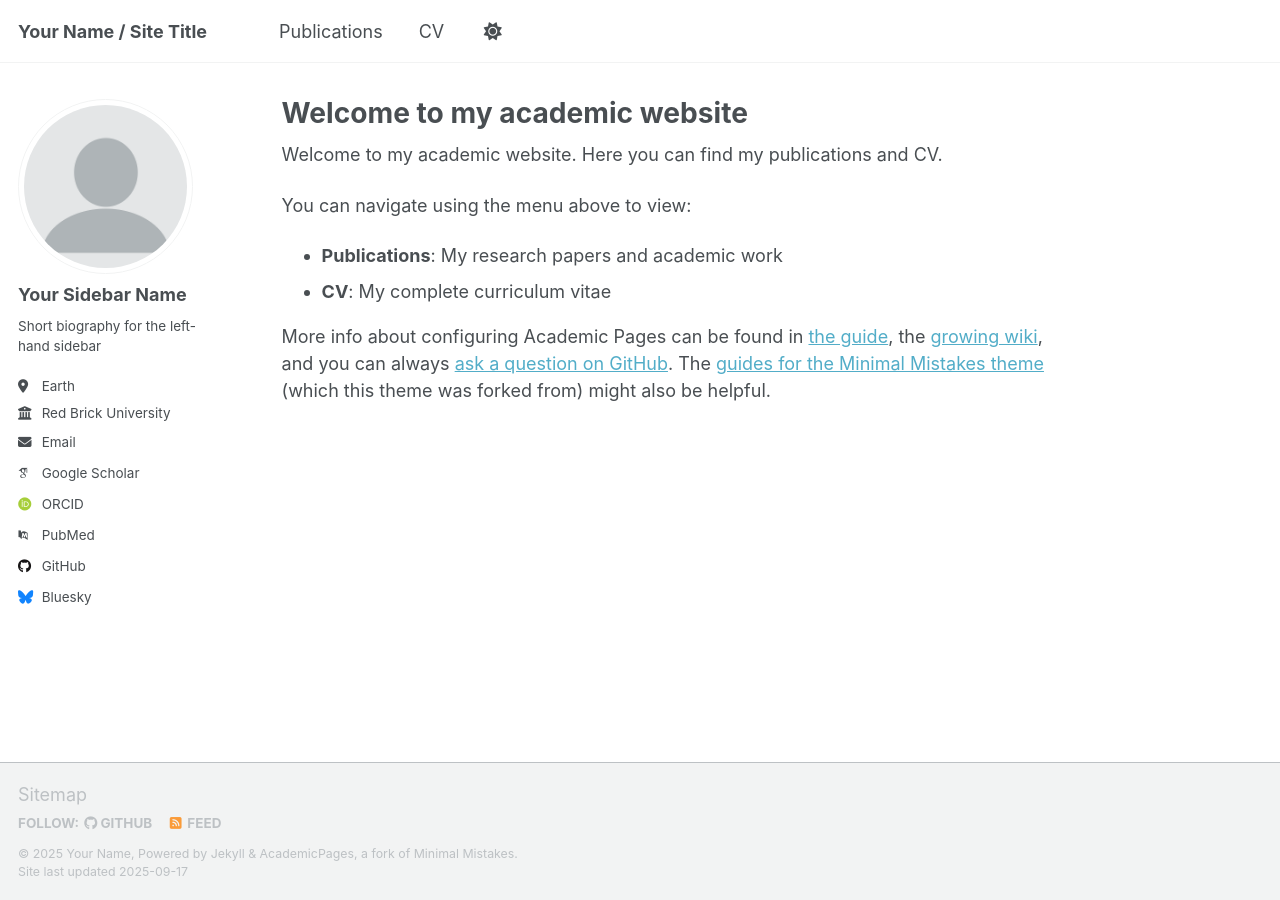
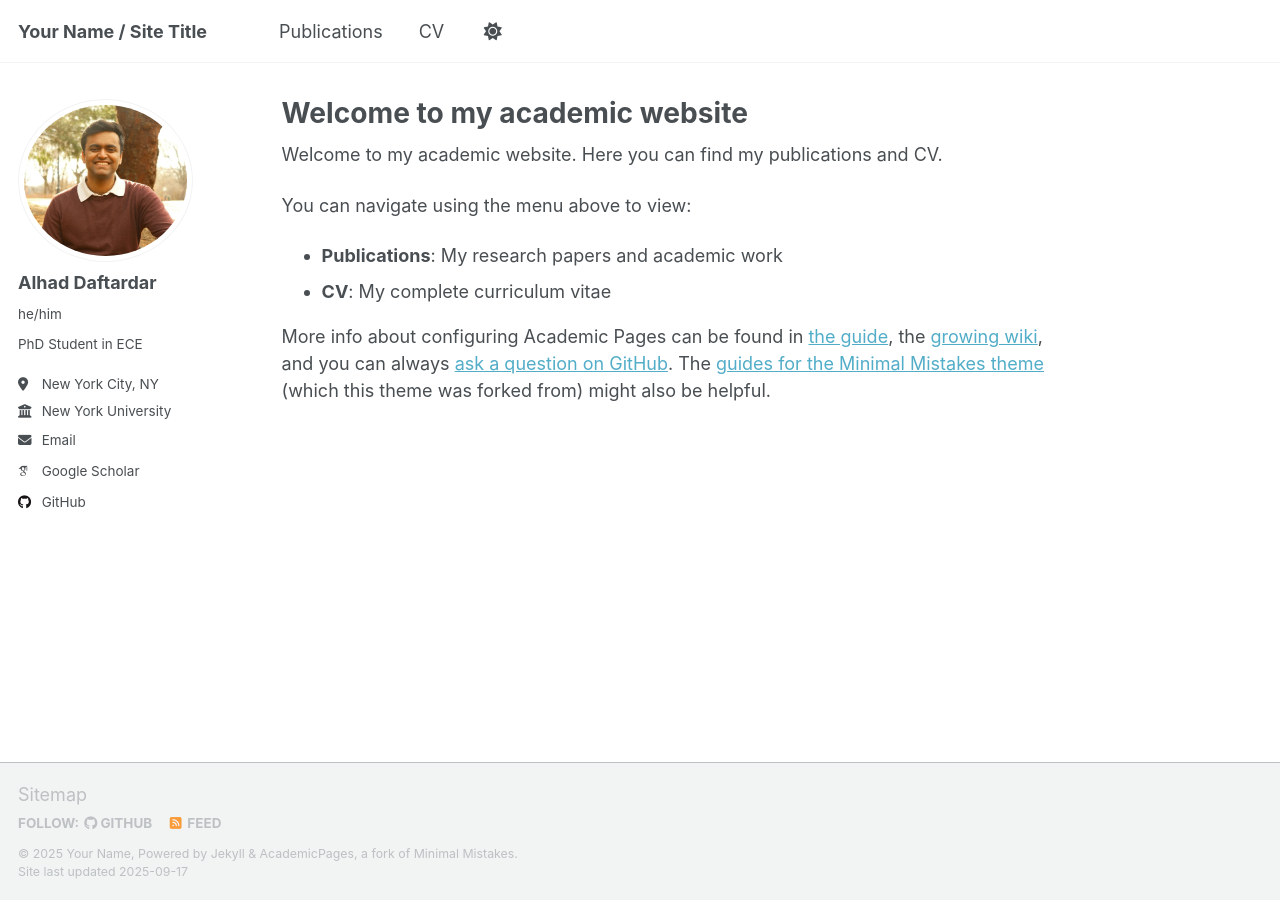
Before and after one commit to adaftardar/adaftardar.github.io, a Jekyll site: the page built from _pages/about.md, in a window 1280 px wide. Built offline with Jekyll 4.4.1, drawn with Linux system fonts in a browser that asks for light colours; some web fonts are replaced; a script that is not in the unit is left out.

Commit message:
updated config file

```diff
--- a/_config.yml
+++ b/_config.yml
@@ -13,34 +13,34 @@ title                    : "Your Name / Site Title"
 title_separator          : "-"
 name                     : &name "Your Name"
 description              : &description "Your Name's academic portfolio"   # Update this with a general description of your site, this is the default if not overridden by a page
-url                      : https://academicpages.github.io # The base hostname & protocol for your site e.g. "https://[your GitHub username].github.io",
+url                      : https://adaftardar.github.io # The base hostname & protocol for your site e.g. "https://[your GitHub username].github.io",
                                                            # or if you already have some other page hosted on Github then use "https://[your GitHub username].github.io/[Your Repo Name]"
 baseurl                  : "" # the subpath of your site, e.g. "/blog"
-repository               : "academicpages/academicpages.github.io"
+repository               : "adaftardar/adaftardar.github.io"
 
 # Site Author - The following control what appear as part of the author content on the side bar.
 #               If a field is blank the icon and link will not appear, otherwise it will be shown.
 #               Additional customization can be done by editing /_includes/author-profile.html
 author:
   # Biographic information
-  avatar           : "profile.png"
-  name             : "Your Sidebar Name"
-  pronouns         : # example: "she/her"
-  bio              : "Short biography for the left-hand sidebar"
-  location         : "Earth"
-  employer         : "Red Brick University"
+  avatar           : "alhad_linkedin_pic_new.jpg"
+  name             : "Alhad Daftardar"
+  pronouns         : "he/him"
+  bio              : "PhD Student in ECE"
+  location         : "New York City, NY"
+  employer         : "New York University"
   uri              : # URL
-  email            : "none@example.org"
+  email            : "ajd9396@nyu.edu"
 
   # Academic websites
   academia         : # URL
   arxiv            : # URL - Update with the correct link to your profile
-  googlescholar    : "https://scholar.google.com/citations?user=PS_CX0AAAAAJ"
+  googlescholar    : "https://scholar.google.com/citations?view_op=list_works&hl=en&hl=en&user=4KqbcFkAAAAJ"
   inspire-hep      : # URL
   impactstory      : # URL
-  orcid            : "http://orcid.org/yourorcidurl"
+  orcid            : # "http://orcid.org/yourorcidurl"
   semantic         : # URL
-  pubmed           : "https://www.ncbi.nlm.nih.gov/pubmed/?term=john+snow"
+  pubmed           : # "https://www.ncbi.nlm.nih.gov/pubmed/?term=john+snow"
   researchgate     : # URL
   scopus           : # URL
 
@@ -54,7 +54,7 @@ author:
 
   # Social media
   artstation       : # Username
-  bluesky          : "bsky.app" # Replace this with you Bluesky username
+  bluesky          : # "bsky.app" # Replace this with you Bluesky username
   facebook         : # Username
   flickr           : # Username
   foursquare       : # Username
```
Also changed, not shown: images/alhad_linkedin_pic_new.jpg (added).
